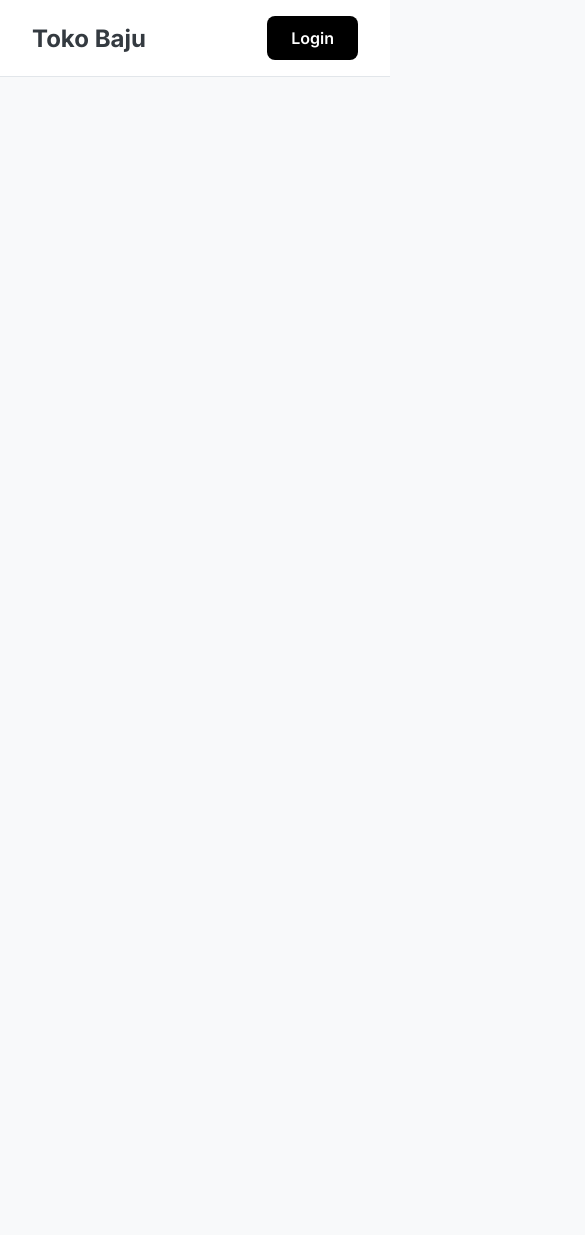
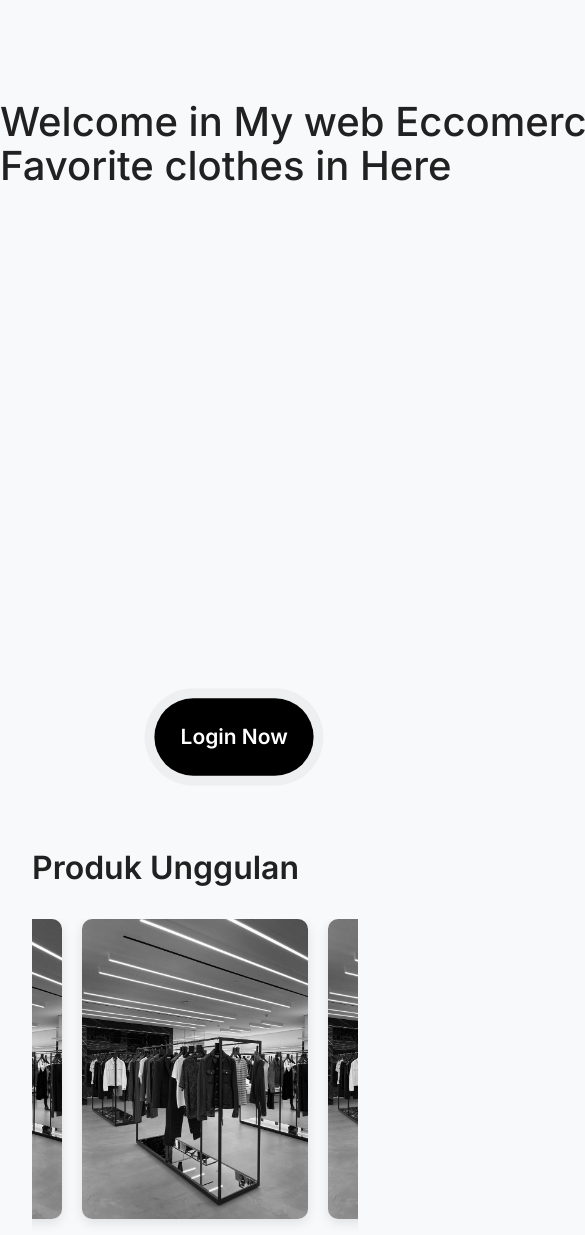
Before and after one commit to robaji-118/Mini-challenge-js, a website built with Parcel: page src/pages/index.html in a window 390 px wide. Shown: the top 1235 px of the page, 585 px wide, since content can reach past the window. Before the commit the page ends 844 px from the top, so only its background shows below. Built offline with nearby package versions, Linux system fonts and the light colour scheme.

Commit message:
Js Challenge

```diff
--- a/src/data/products.js
+++ b/src/data/products.js
@@ -1,7 +1,6 @@
-
+import authImg from "../assets/auth.jpg";
 
 export const products = [
-
 
   {
     id: 'prod1',
@@ -9,7 +8,7 @@ export const products = [
     price: 85000,
     category: 'Unisex',
     sizes: ['S', 'M', 'L', 'XL'],
-    image: '../assets/auth.jpg',
+    image: authImg,
   },
   {
     id: 'prod2',
@@ -17,7 +16,7 @@ export const products = [
     price: 150000,
     category: 'Pria',
     sizes: ['M', 'L', 'XL'],
-    image: '../assets/kemeja.jpg',
+    image: '../assets/auth.jpg',
   },
   {
     id: 'prod3',
@@ -43,30 +42,7 @@ export const products = [
     sizes: ['28', '30', '32'],
     image: '../assets/chino.jpg',
   },
-  {
-    id: 'prod6',
-    name: 'Rok Plisket',
-    price: 95000,
-    category: 'Wanita',
-    sizes: ['S', 'M', 'L'],
-    image: '../assets/rok.jpg',
-  },
-  {
-    id: 'prod6',
-    name: 'Rok Plisket',
-    price: 95000,
-    category: 'Wanita',
-    sizes: ['S', 'M', 'L'],
-    image: '../assets/rok.jpg',
-  },
-  {
-    id: 'prod6',
-    name: 'Rok Plisket',
-    price: 95000,
-    category: 'Wanita',
-    sizes: ['S', 'M', 'L'],
-    image: '../assets/rok.jpg',
-  },
+
 ];
 
  console.log(products);
--- a/src/main.js
+++ b/src/main.js
@@ -3,26 +3,35 @@ import { setupStoreListeners, renderProducts } from './modules/store.js';
 import { setupCartListeners } from './modules/cart.js';
 import { showToast } from './modules/utils.js';
 
+// Pastikan semua kode event listener berada di dalam DOMContentLoaded
+// agar elemen HTML sudah tersedia saat skrip dijalankan.
+document.addEventListener('DOMContentLoaded', () => {
   const qInput = document.getElementById('q');
   const categorySelect = document.getElementById('category');
   const sizeSelect = document.getElementById('size');
   const btnLogout = document.getElementById('btn-logout');
 
-document.addEventListener('DOMContentLoaded', () => {
   const user = getAuthUser();
   const btnLogin = document.getElementById('btn-login');
   const navActions = document.getElementById('nav-actions');
   const shopView = document.getElementById('shop-view');
+  const guestMenu = document.getElementById('guest-menu');
+  const header = document.getElementById(`app-header`)
 
   if (user) {
+    // Jika user sudah login
     if (btnLogin) btnLogin.classList.add('hidden');
     if (navActions) navActions.classList.remove('hidden');
     if (shopView) shopView.classList.remove('hidden');
+    if (guestMenu) guestMenu.classList.add('hidden');
     renderProducts();
   } else {
-    if (btnLogin) btnLogin.classList.remove('hidden');
-    if (navActions) navActions.classList.add('hidden');
-    if (shopView) shopView.classList.add('hidden');
+    // Jika user belum login
+    // if (btnLogin) btnLogin.classList.remove('hidden');
+    // if (navActions) navActions.classList.add('hidden');
+    // if (shopView) shopView.classList.add('hidden');
+    // if (guestMenu) guestMenu.classList.remove('hidden');
+    if (header) header.classList.add(`hidden`)
   }
 
   setupStoreListeners();
@@ -34,8 +43,8 @@ document.addEventListener('DOMContentLoaded', () => {
       window.location.href = 'auth.html';
     });
   }
-});
 
+  // Event listeners untuk filter harus berada di dalam scope DOMContentLoaded
   if (qInput) {
     qInput.addEventListener('input', () => {
       const filters = {
@@ -68,3 +77,4 @@ if (sizeSelect) {
       renderProducts(filters);
     });
   }
+});
--- a/src/modules/store.js
+++ b/src/modules/store.js
@@ -28,7 +28,7 @@ export const renderProducts = (filters = {}) => {
     productCard.className = 'product-card card';
     // Gunakan jalur gambar yang benar dan tambahkan onerror untuk debugging
     productCard.innerHTML = `
-      <img src="${product.image}" alt="${product.name}" onerror="this.src='https://placehold.co/200x200?text=Gambar%20Tidak%20Ditemukan';" />
+      <img src="${product.image}" alt="${product.image}" onerror="this.src='https://placehold.co/200x200?text=Gambar%20Tidak%20Ditemukan';" />
       <div class="product-info">
         <h3>${product.name}</h3>
         <p>Rp${product.price.toLocaleString('id-ID')}</p>
--- a/src/pages/index.html
+++ b/src/pages/index.html
@@ -13,7 +13,7 @@
     <link rel="stylesheet" href="../styles/_shop.scss" />
   </head>
   <body>
-    <header class="app-header">
+    <header id="app-header" class="app-header">
       <h1 class="logo"><a href="index.html">Toko Baju</a></h1>
       <nav id="nav-actions" class="hidden">
         <button id="btn-cart" class="btn btn--secondary">
@@ -25,6 +25,36 @@
     </header>
 
     <main id="app" class="container">
+      <section id="guest-menu" class="guest">
+        <div class="guest-hero">
+          <h2 class="guest-title">
+            Welcome in My web Eccomerce, Finding your Favorite clothes in Here
+          </h2>
+        </div>
+
+        <div class="featured-products">
+          <h3>Produk Unggulan</h3>
+          <div class="product-carousel">
+            <img
+              src="../assets/auth.jpg"
+              alt="Product 1"
+              class="product-thumbnail"
+            />
+            <img
+              src="../assets/auth.jpg"
+              alt="Product 2"
+              class="product-thumbnail"
+            />
+            <img
+              src="../assets/auth.jpg"
+              alt="Product 3"
+              class="product-thumbnail"
+            />
+          </div>
+        </div>
+        <a href="auth.html" class="btn btn-guest">Login Now</a>
+      </section>
+
       <section id="shop-view" class="hidden">
         <div class="filters card">
           <div class="filters_bar">
--- a/src/styles/_shop.scss
+++ b/src/styles/_shop.scss
@@ -14,7 +14,116 @@ $border-radius: 12px;
 $spacing-unit: 1rem;
 
 
+//////////////// GUEST MENUU
 
+.guest {
+  // justify-content: center;
+  // align-items: center;
+  // text-align: center;
+
+  margin: 0 auto;
+  max-width: 1500px; /* Lebar maksimum yang Anda tentukan */
+  // padding: 0 2rem;
+  box-sizing: border-box; /* Memastikan padding tidak membuat overflow */
+  // background: linear-gradient(135deg, #f5f7fa 0%, #c3cfe2 100%);
+}
+
+.guest-hero {
+  margin-top: 100px;
+  /* Kontainer untuk konten hero (judul dan teks) */
+  width: 900px; /* Pastikan kontainer mengambil lebar penuh di layar kecil */
+  height: 700px;
+}
+
+.guest-title {
+  /* Perbaikan font-size untuk responsif */
+  font-size: clamp(2.5rem, 8vw, 6.25rem); /* Menggunakan clamp untuk ukuran font responsif */
+  line-height: 1.1;
+  font-weight: 500;
+  color: #212121;
+}
+
+.guest-subtitle {
+  /* Tambahkan subtitle untuk deskripsi */
+  font-size: clamp(1rem, 2vw, 1.25rem);
+  color: #757575;
+  margin-top: 1rem;
+}
+
+@keyframes pulse {
+  0% {
+    transform: scale(1);
+    box-shadow: 0 0 0 0 rgba(0, 0, 0, 0.7);
+  }
+  70% {
+    transform: scale(1.05);
+    box-shadow: 0 0 0 10px rgba(0, 0, 0, 0);
+  }
+  100% {
+    transform: scale(1);
+    box-shadow: 0 0 0 0 rgba(0, 0, 0, 0);
+  }
+}
+
+
+.btn-guest {
+  position: fixed;
+  z-index: 100;
+  right: 80px;
+  bottom: 70px;
+  background-color: black;
+  padding: 25px;
+  color: white;
+  font-size: 20px;
+  border-radius: 500px;
+  text-decoration: none;
+  transition: transform 0.3s ease, background-color 0.3s ease;
+  animation: pulse 2s infinite;
+}
+
+.btn-guest:hover {
+  background-color: #333;
+  transform: scale(1.05); /* Efek scaling saat dihover */
+}
+
+.featured-products {
+  margin-top: 3rem;
+  padding: 0 2rem;
+}
+
+.featured-products h3 {
+  font-size: 2rem;
+  font-weight: 600;
+  color: #212121;
+  margin-bottom: 2rem;
+}
+
+.product-carousel {
+  display: flex;
+  gap: 20px; /* Jarak antar gambar */
+  overflow-x: auto; /* Memungkinkan scrolling horizontal jika terlalu banyak gambar */
+  justify-content: center; /* Memusatkan item produk di dalam carousel */
+  padding-bottom: 1rem;
+}
+
+.product-thumbnail {
+  width: 250px;
+  height: 300px;
+  object-fit: cover; /* Memastikan gambar mengisi area tanpa terdistorsi */
+  border-radius: 10px;
+  box-shadow: 0 4px 12px rgba(0, 0, 0, 0.1);
+  transition: transform 0.3s ease;
+}
+
+.product-thumbnail:hover {
+  transform: translateY(-5px); /* Efek "terangkat" saat di-hover */
+  box-shadow: 0 8px 20px rgba(0, 0, 0, 0.2);
+}
+
+
+
+
+/////SHOP VIEW
 #shop-view {
   .filters {
     display: flex;
```
Also changed, not shown: 1 other file. Lines whose indentation alone changed are shown as unchanged.
